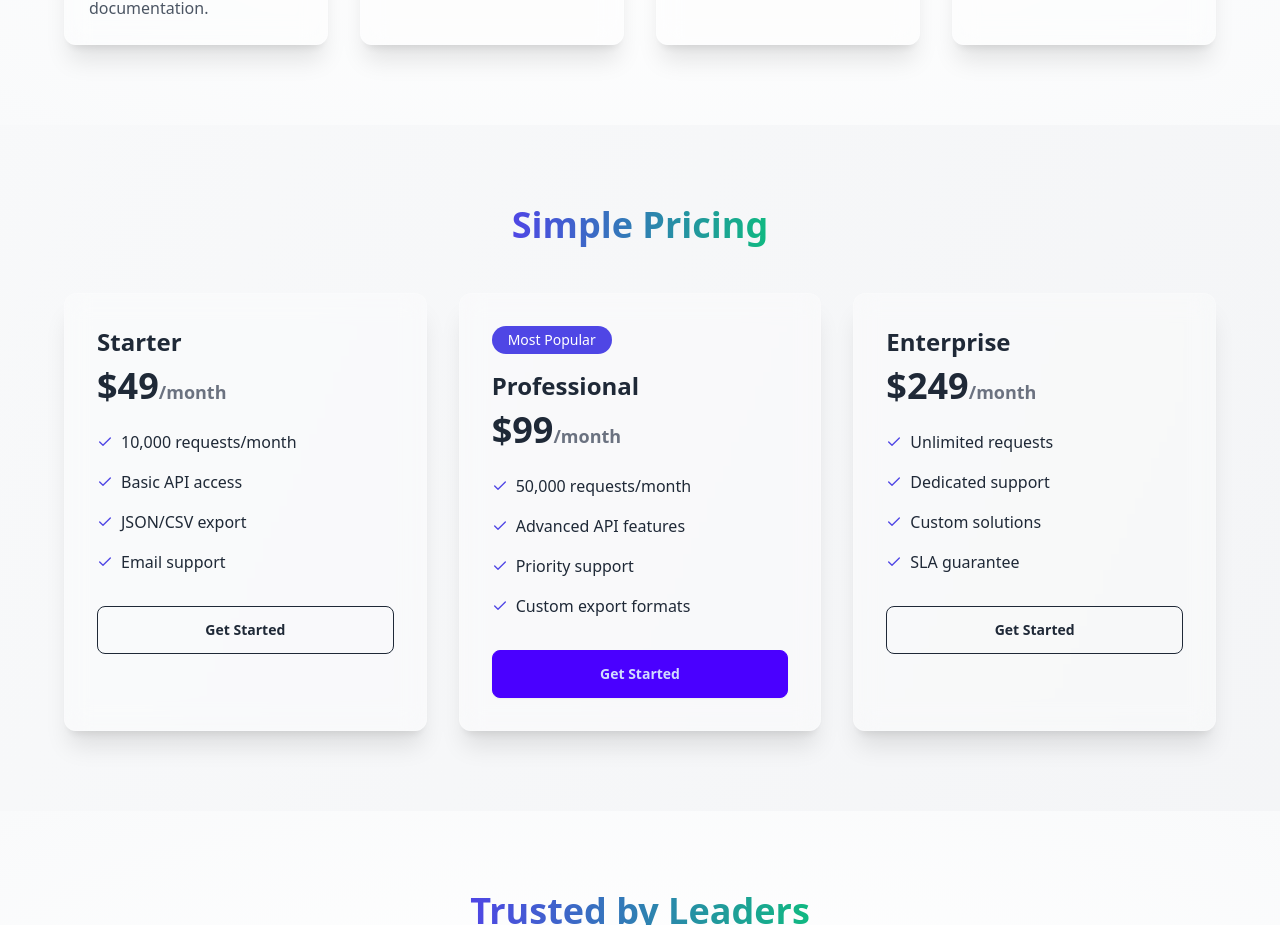
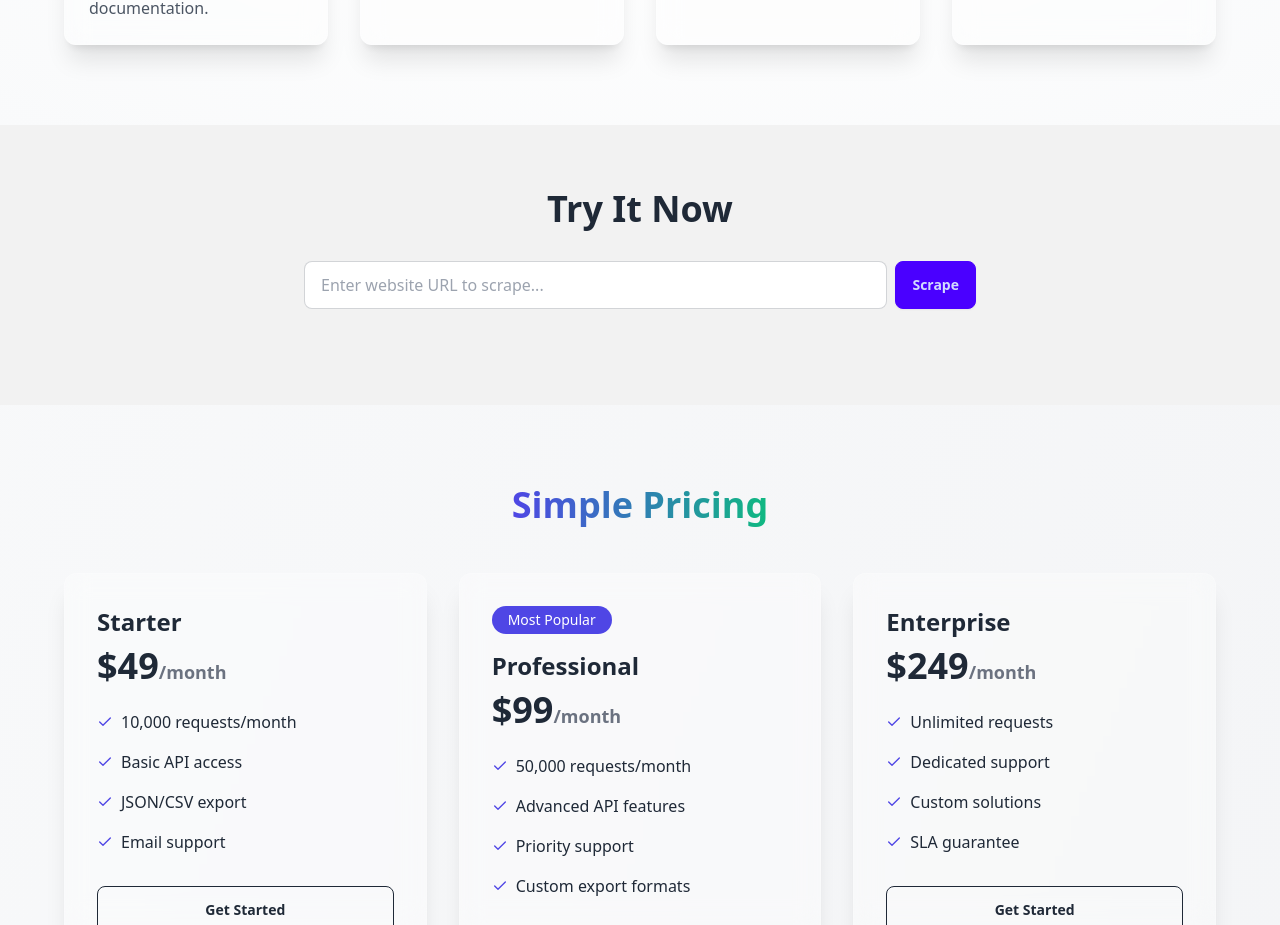
Before and after one commit to helloleo-ai/scraping-saas-landing-page, a React (Vite) app: page / in a window 1280 px wide. Shown: the part 1179-2104 px from the top of the page. Built offline with nearby package versions, Linux system fonts and the light colour scheme.

Commit message:
helloleo: feat: Add mock data scraping demo section with interactive UI

```diff
--- a/src/App.jsx
+++ b/src/App.jsx
@@ -1,5 +1,6 @@
 import Hero from './components/Hero'
 import Features from './components/Features'
+import ScrapeDemo from './components/ScrapeDemo'
 import Pricing from './components/Pricing'
 import Testimonials from './components/Testimonials'
 import FAQ from './components/FAQ'
@@ -9,6 +10,7 @@ function App() {
     <div className="min-h-screen">
       <Hero />
       <Features />
+      <ScrapeDemo />
       <Pricing />
       <Testimonials />
       <FAQ />
--- /dev/null
+++ b/src/components/ScrapeDemo.jsx
@@ -0,0 +1,80 @@
+import { useState } from 'react'
+import { motion } from 'framer-motion'
+import { FaSpinner } from 'react-icons/fa'
+
+const mockData = [
+  { url: 'https://example.com/product1', price: '$29.99', stock: 'In Stock' },
+  { url: 'https://example.com/product2', price: '$19.99', stock: 'Low Stock' },
+  { url: 'https://example.com/product3', price: '$39.99', stock: 'Out of Stock' },
+]
+
+export default function ScrapeDemo() {
+  const [url, setUrl] = useState('')
+  const [isLoading, setIsLoading] = useState(false)
+  const [results, setResults] = useState(null)
+
+  const handleSubmit = (e) => {
+    e.preventDefault()
+    setIsLoading(true)
+    // Simulate API call
+    setTimeout(() => {
+      setResults(mockData)
+      setIsLoading(false)
+    }, 1500)
+  }
+
+  return (
+    <section className="py-16 bg-base-200">
+      <div className="container mx-auto px-4">
+        <h2 className="text-4xl font-bold text-center mb-8">Try It Now</h2>
+        <div className="max-w-2xl mx-auto">
+          <form onSubmit={handleSubmit} className="mb-8">
+            <div className="flex gap-2">
+              <input
+                type="text"
+                placeholder="Enter website URL to scrape..."
+                className="input input-bordered flex-1"
+                value={url}
+                onChange={(e) => setUrl(e.target.value)}
+              />
+              <button
+                type="submit"
+                className="btn btn-primary"
+                disabled={isLoading}
+              >
+                {isLoading ? <FaSpinner className="animate-spin" /> : 'Scrape'}
+              </button>
+            </div>
+          </form>
+
+          {results && (
+            <motion.div
+              initial={{ opacity: 0, y: 20 }}
+              animate={{ opacity: 1, y: 0 }}
+              className="overflow-x-auto"
+            >
+              <table className="table w-full">
+                <thead>
+                  <tr>
+                    <th>URL</th>
+                    <th>Price</th>
+                    <th>Stock Status</th>
+                  </tr>
+                </thead>
+                <tbody>
+                  {results.map((item, index) => (
+                    <tr key={index}>
+                      <td className="truncate max-w-xs">{item.url}</td>
+                      <td>{item.price}</td>
+                      <td>{item.stock}</td>
+                    </tr>
+                  ))}
+                </tbody>
+              </table>
+            </motion.div>
+          )}
+        </div>
+      </div>
+    </section>
+  )
+}
```
